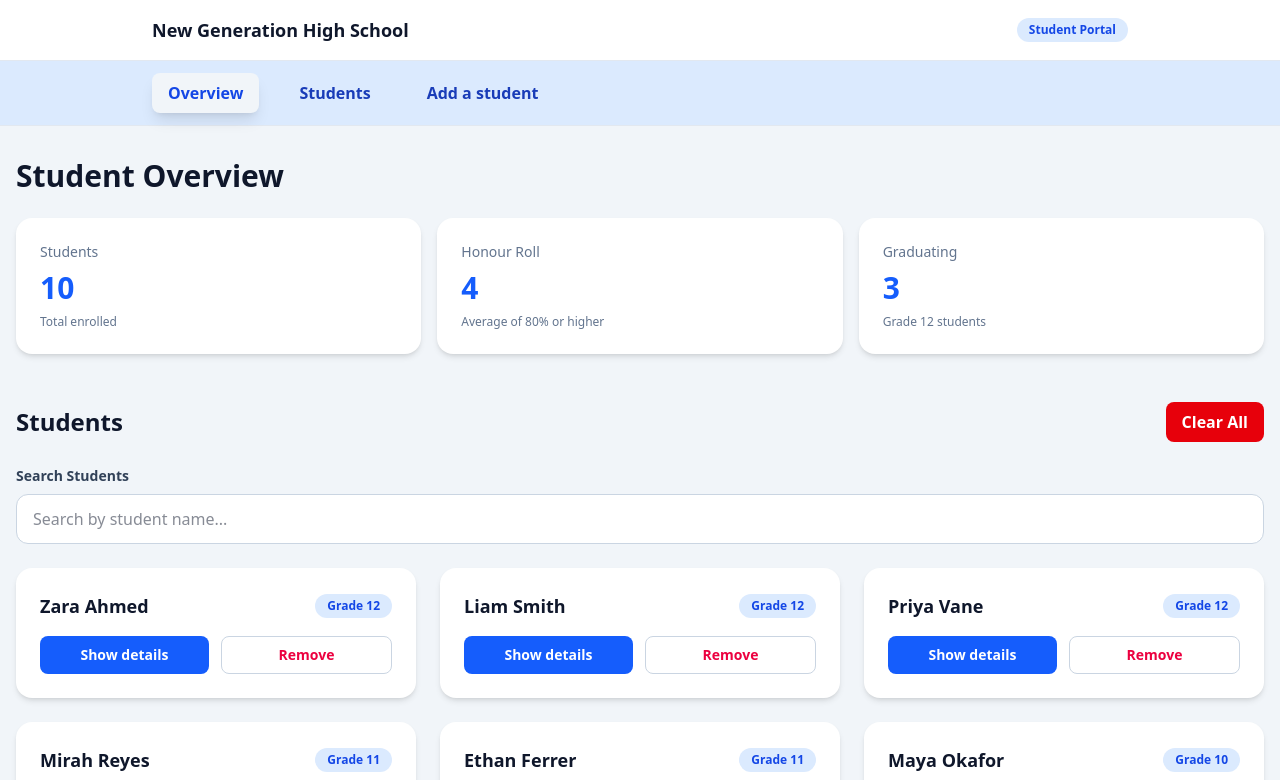
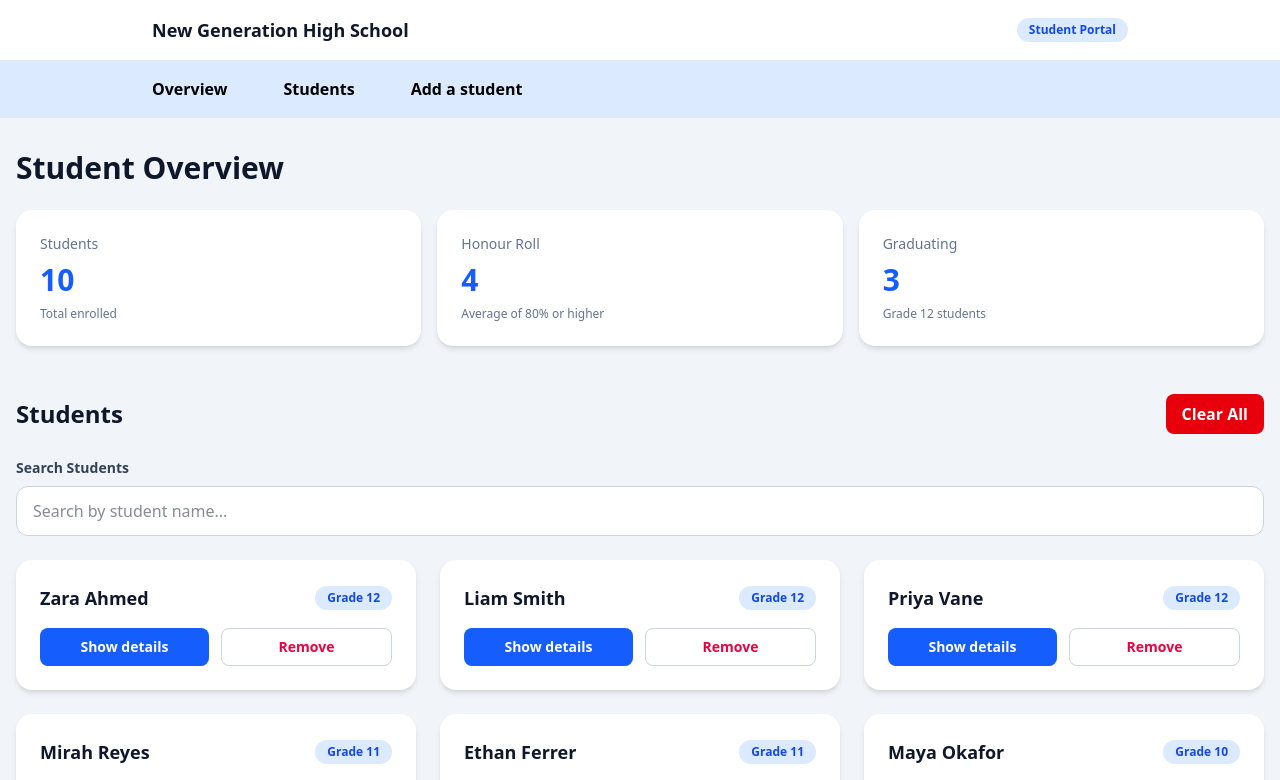
Before and after one commit to aqarda/cprg306-student-portal-g8, a Next.js app: page / in a window 1280 px wide. Shown: the top 780 px of the page. Built offline with nearby package versions, Linux system fonts and the light colour scheme.

Commit message:
fixed styling on the nav bar as we dont need an "Active" indicator for just one page/tab

```diff
--- a/app/layout.tsx
+++ b/app/layout.tsx
@@ -21,11 +21,11 @@ export const metadata: Metadata = {
     description: "Student Portal",
 };
 
-// children acts as a placeholer components, but should handle any components that come from the main page,
+// children acts as a placeholer component, but should handle any components that come from the main page,
 // and just display that info between the Navbar and Footer components
 const RootLayout = ({ children }: { children: React.ReactNode }) => {
     return (
-        <html lang="en">
+        <html lang="en" className="scroll-smooth">
             <body className="bg-slate-100 min-h-screen flex flex-col">
                 <Navbar />
 
--- a/components/Navbar.tsx
+++ b/components/Navbar.tsx
@@ -11,33 +11,13 @@
  * Tailwind CSS handles the styling and responsive layout.
  */
 
-"use client";
-
-import {useState} from "react";
-
 const Navbar = () => {
 
-    // This just means that "overview" will be highlighted by default when the component first laods
-    const [active, setActive] = useState("overview");
-
-        // Returns the appropriate Tailwind classes for each navigation link. This just makes it so if we
-        // wanna edit anything with the links, we can do it all here, and not have to manually change each section anymore
-        // Plus it helps keep the oevral code below much easier to read
-
-        const linkStyle = (section: string) => {
-
-        // Classes shared by every navigation link
-        const base = "inline-block px-4 py-2 rounded-lg font-bold transition-colors duration-200";
-                    // Transition makes the color change happen over a duration of time. instead of instantly. looks more natural
-
-        // Classes for the currently selected section
-        const activeStyle = "bg-slate-100 shadow-lg text-blue-700";
-
-        // Classes for links that are not selected
-        const inactiveStyle = "text-blue-800 hover:bg-blue-200 active:bg-blue-300";
-
-        return `${base} ${active === section ? activeStyle : inactiveStyle}`;
-};
+    // Shared styling for navigation links, because they all basically just do the same thing
+    const linkStyle =
+        "inline-block px-6 py-2 rounded-lg font-bold text-blue-800" +
+        "hover:bg-blue-200 active:bg-blue-300 " +
+        "transition-colors duration-200";
 
     return (
         <header className="bg-white border-b border-slate-200">
@@ -57,26 +37,23 @@ const Navbar = () => {
 
             {/* Navigation links */}
             <nav className="bg-blue-100 border-t border-slate-200">
-                <div className="max-w-5xl mx-auto px-6 py-3 flex flex-wrap items-center gap-6">
+                <div className="max-w-5xl mx-auto py-2 flex flex-wrap items-center gap-2">
 
                     <a
                         href="#overview"
-                        onClick={()=> setActive("overview")}
-                        className={linkStyle("overview")}>
+                        className={linkStyle}>
                         Overview
                     </a>
 
                     <a
                         href="#students"
-                        onClick={()=> setActive("students")}
-                        className={linkStyle("students")}>
+                        className={linkStyle}>
                         Students
                     </a>
 
                     <a
                         href="#add-student"
-                        onClick={()=> setActive("add-student")}
-                        className={linkStyle("add-student")}>
+                        className={linkStyle}>
                         Add a student
                     </a>
 
```
